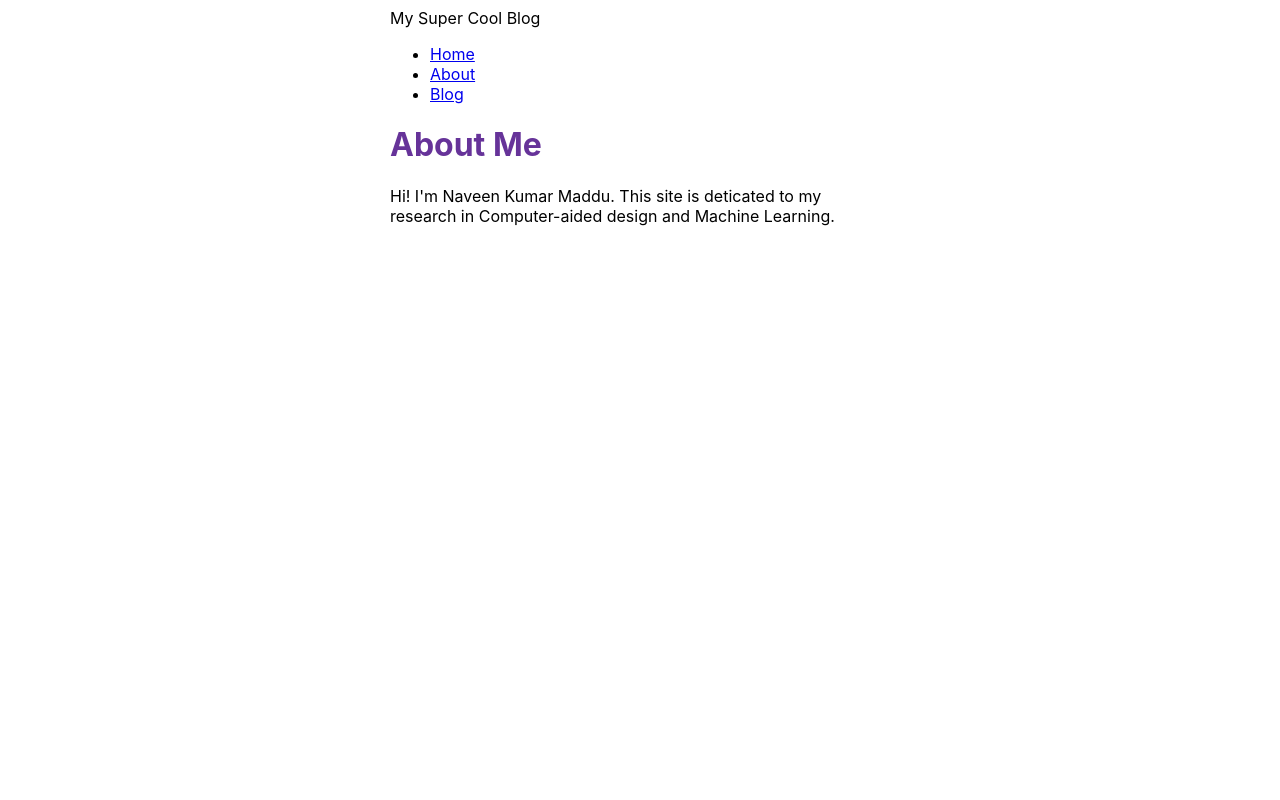
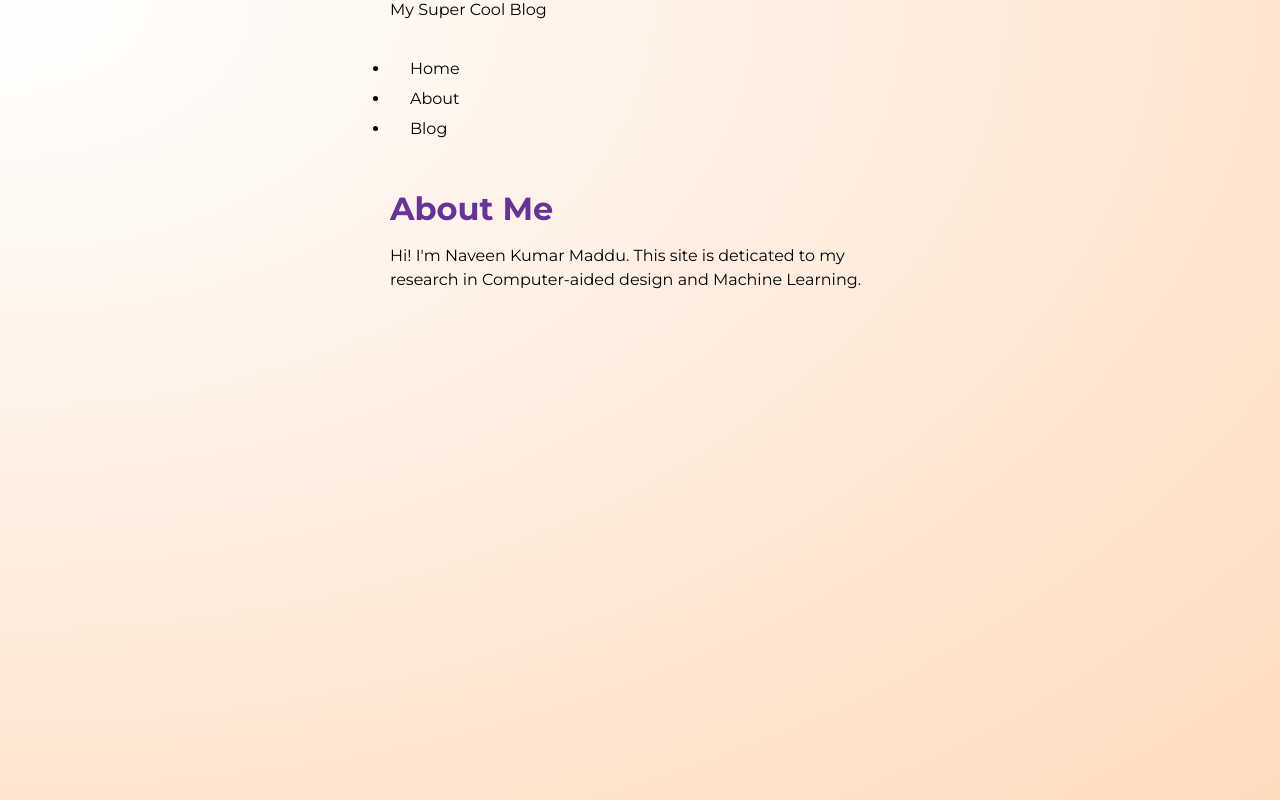
Before and after one commit to naveeniitkgp/naveen-website, a Gatsby site: page /about in a window 1280 px wide. Built offline with nearby package versions, Linux system fonts and the light colour scheme; Gatsby itself is replaced by a stand-in of ours.

Commit message:
Added styles/global.css

```diff
--- a/src/components/layout.js
+++ b/src/components/layout.js
@@ -1,5 +1,6 @@
 import * as React from 'react'
 import { Link, useStaticQuery, graphql } from 'gatsby'
+import '../styles/global.css'
 import {
   container,
   heading,
--- /dev/null
+++ b/src/styles/global.css
@@ -0,0 +1,50 @@
+@import url('https://fonts.googleapis.com/css2?family=Montserrat:wght@300;400;500;700&display=swap');
+
+* {
+  margin: 0;
+  padding: 0;
+  text-decoration: none;
+  font-family: "Montserrat";
+  color: black;
+}
+html, body {
+  min-height: 100%;
+}
+body {
+  background: radial-gradient(at top left, white, rgb(255, 219, 190) 100%);
+  background-repeat: no-repeat;
+}
+p {
+  margin: 16px auto;
+  line-height: 1.5em;
+}
+
+/* layout & nav */
+.layout {
+  max-width: 1200px;
+  margin: 0 auto;
+}
+nav {
+  display: grid;
+  grid-template-columns: 1fr 1fr;
+  margin: 40px auto;
+}
+nav .links {
+  display: inline-block;
+  text-align: right;
+}
+nav a {
+  display: inline-block;
+  margin-left: 20px;
+  font-weight: 400;
+  padding-bottom: 8px;
+  border-bottom: 3px solid transparent;
+}
+nav a:hover {
+  border-color: white;
+}
+footer p{
+  text-align: center;
+  color: #bbb;
+  margin: 40px auto;
+}
```
